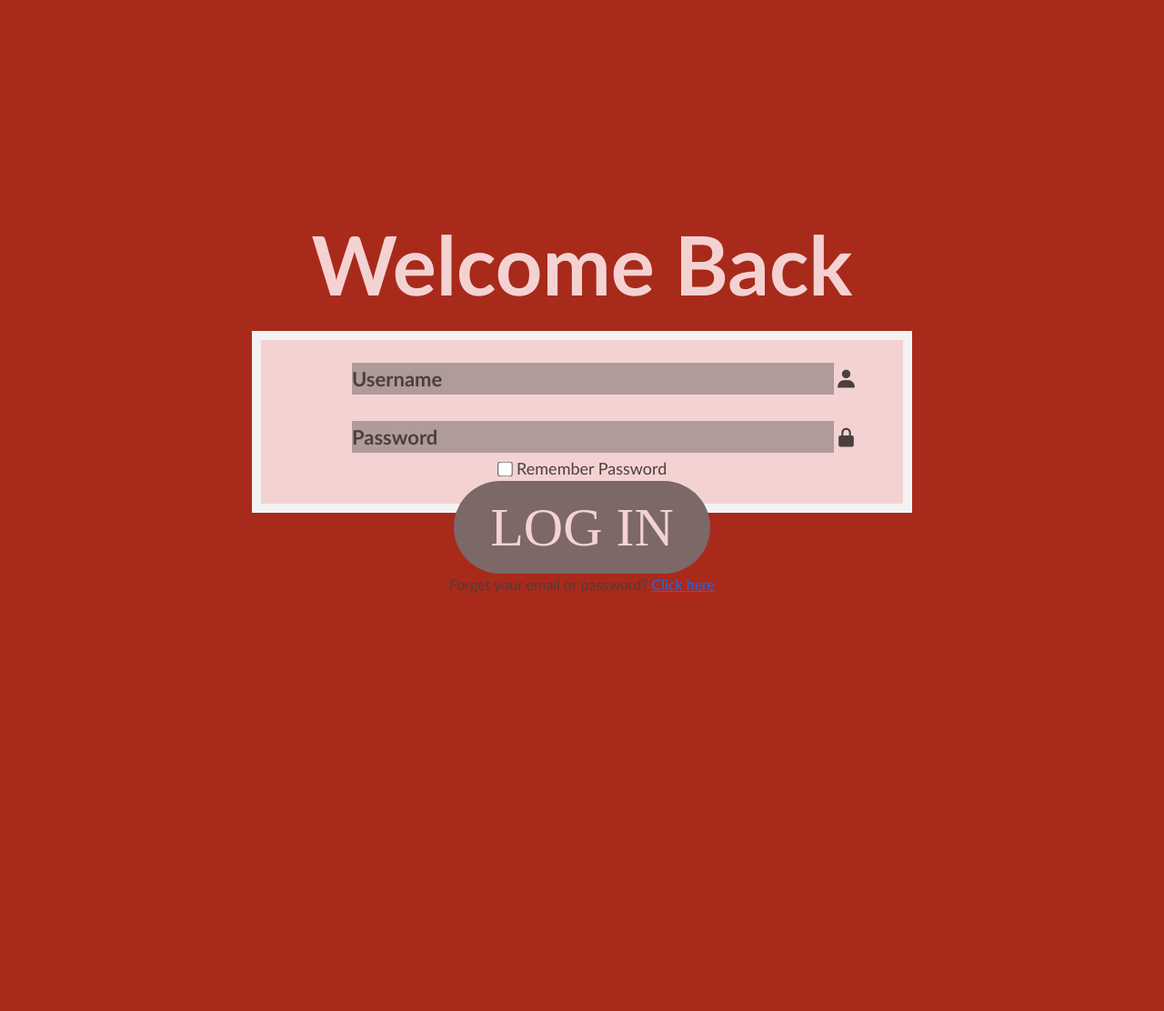
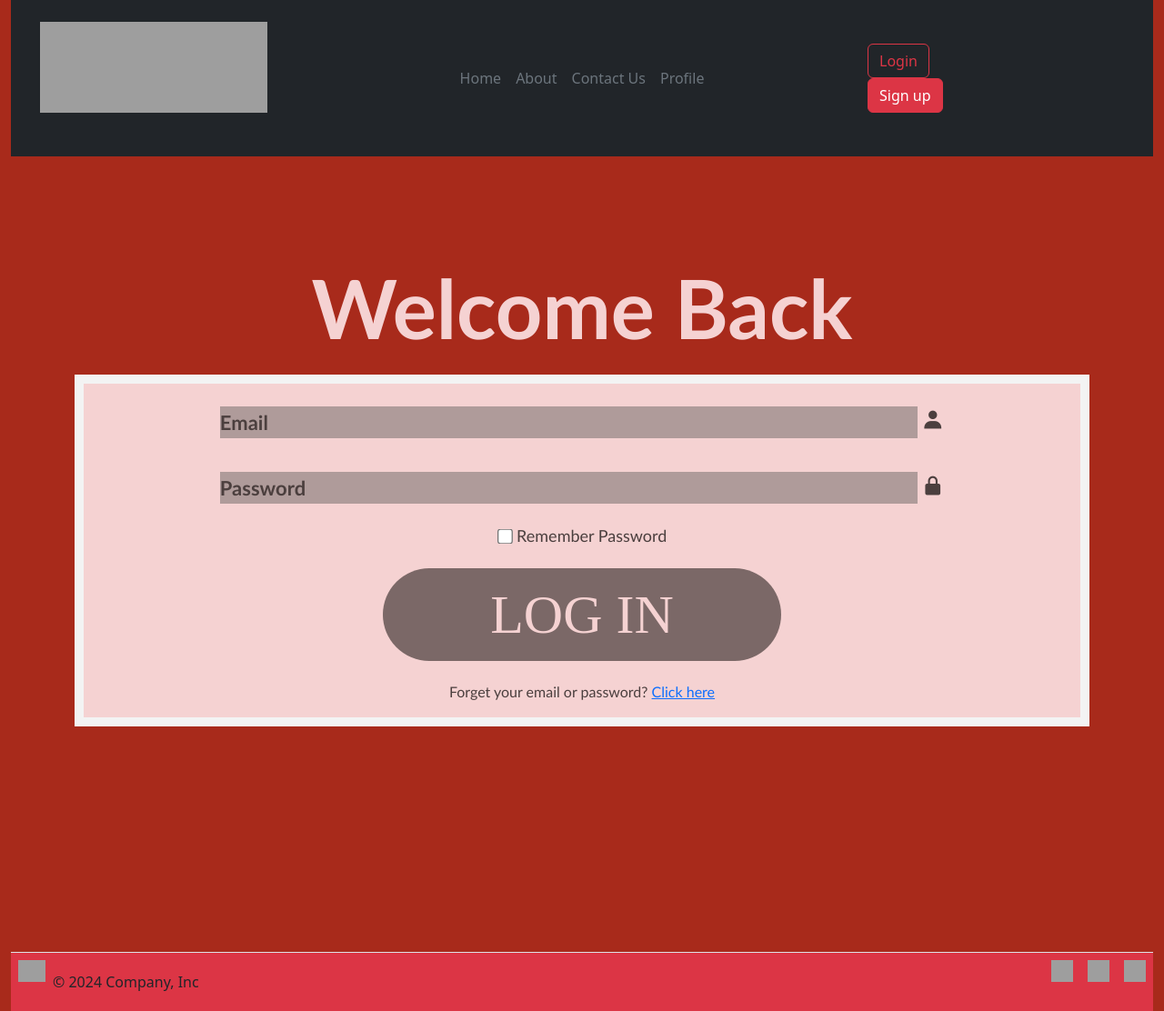
Before and after one commit to BenHoPrograms/SoftwareDevGroupProject, a PHP site: page /LoginPage.php in a window 1280 px wide. Shown: the whole page at 91% size. Before the commit the page ends 652 px from the top, so only its background shows below. Run offline with PHP 8.4, Linux system fonts and the light colour scheme; some web fonts are replaced; grey boxes are pictures that could not be loaded.

Commit message:
Login page styling updated sign up success message removed from signup view

```diff
--- a/LoginPage.css
+++ b/LoginPage.css
@@ -7,20 +7,21 @@
 }
 
 body {
-    display: flex;
     justify-content: center;
     align-items: center;
-    min-height: 100vh;
     background-color: #a82a1b;
 }
 
-.container {
-    width: 750px;
+.wrapper {
+    background-position: center;
     color: #4b3f3e;
     font-family: "Candara", sans-serif;
+    max-width: 100vw;
+    margin-bottom: 31vh;
+    margin-top: 10%;
 }
 
-.container h1 {
+.wrapper h1 {
     font-size: 90;
     font-weight: bold;
     color: #f5d2d2;
@@ -28,20 +29,17 @@ body {
     margin-bottom: 20;
 }
 
-.container .box {
+.wrapper .box {
+    text-align: center;
     background-color: #f5d2d2;
-    width: 100%;
-    height: 25%;
+    width:100%;
     display:inline-block;
     border:10px solid #f3f3f3;
-    margin:0;
 }
 
-.container .input-box {
-    position: relative;
+.wrapper .input-box {
     width: 100%;
     height: 50px;
-    margin-left: 100;
     transform: translateY(50%);
     margin-bottom: 2%;
 }
@@ -49,7 +47,7 @@ body {
 .input-box input {
     font-family: "Candara", sans-serif;
     font-weight: bold;
-    width: 75%;
+    width: 70%;
     height: 70%;
     background-color: #af9b9a;
     color: black;
@@ -62,17 +60,17 @@ body {
 }
 
 .input-box i {
-    position: absolute;
-    right: 150px;
-    top: 25%;
-    transform: translateY(-30%);
+    top: 10vh;
+    right: 80vw;
     font-size: 25;
 }
 
-.container .remember-password {
+.wrapper .remember-password {
     position: relative;
     text-align: center;
     font-size: 18;
+    margin-bottom: 2%;
+    margin-top: 3%;
 }
 
 .remember-password input[type="checkbox"] {
@@ -80,22 +78,21 @@ body {
     transform: translateY(15%);
 }
 
-.container .forgot {
+.wrapper .forgot {
     position: relative;
     text-align: center;
     font-size: 16;
 }
 
-.container .btn {
+.wrapper .btn {
     cursor: pointer;
     font-family: 'Times New Roman', Times, serif;
     color: #f5d2d2;
     border: none;
     outline: none;
-    background: #7b6867
-    ;
-    margin-left: 30%;
+    background: #7b6867;
     width: 40%;
     border-radius: 100px;
     font-size: 60;
-}
+    margin-bottom: 2%;
+    }
--- a/LoginPage.php
+++ b/LoginPage.php
@@ -10,13 +10,43 @@
 
 <body>
 
+<!-- Header-->
+<div class="container-fluid">
+        <div class="header">
+            <header class="d-flex flex-wrap align-items-center justify-content-center justify-content-md-between py-4 bg-dark">
+
+            <!-- Image -->
+            <a href="/" class="d-flex align-items-center col-md-3 mb-2 mb-md-0 text-dark text-decoration-none">
+                <img class="d-block mx-auto mb-4" src="https://picsum.photos/800/800" alt="" width="250" height="100">
+            </a>
+
+            <!--Titles -->
+            <ul class="nav col-12 col-md-auto mb-2 justify-content-center mb-md-0">
+                <li><a href="index.php" class="nav-link px-2 link-secondary">Home</a></li>
+                <li><a href="/about.html" class="nav-link px-2 link-secondary">About</a></li>
+                <li><a href="/contact.html" class="nav-link px-2 link-secondary">Contact Us</a></li>
+                <li><a href="/dashboard.html" class="nav-link px-2 link-secondary">Profile</a></li>
+            </ul>
+
+                <!-- Sign Up -->
+            <div class="col-md-3">
+                <button type="button" class="btn btn-outline-danger me-2">Login</button>
+                <form action="includes/index.inc.php" method="post">
+                    <button type="submit" class="btn btn-danger" name="signupButton">Sign up</button>
+                </form>
+            </div>
+            </header>
+        </div>
+    </div>
+
     <div class="container">
+        <div class="wrapper">
             <form action="">
                 <h1>Welcome Back</h1>
 
                 <div class="box">
                     <div class="input-box">
-                <input type="text" placeholder="Username">
+                        <input type="text" placeholder="Email">
                         <i class='bx bxs-user'></i>
                     </div>
 
@@ -41,8 +71,28 @@
                         </p>
                     </div>
                 </div>
+            </form>
+        </div>
+    </div>
 
-    </form>
+        <!-- Footer -->
+    <div class="container-fluid">
+        <div class="footer">
+            <footer class="d-flex flex-wrap justify-content-between align-items-center border-top bg-danger py-2 px-2">
+            <div class="col-md-4 d-flex align-items-center">
+                <a href="/" class="mb-3 me-2 mb-md-0 text-body-secondary text-decoration-none lh-1">
+                    <img class="d-block mx-auto mb-4" src="https://picsum.photos/800/800" alt="" width="30" height="24">
+                </a>
+                <span class="mb-3 mb-md-0 text-body-secondary">© 2024 Company, Inc</span>
+            </div>
+
+            <ul class="nav col-md-4 justify-content-end list-unstyled d-flex">
+                <li class="ms-3"><a class="text-body-secondary" href="#"><img class="d-block mx-auto mb-4" src="https://picsum.photos/800/800" alt="" width="24" height="24"></a></li>
+                <li class="ms-3"><a class="text-body-secondary" href="#"><img class="d-block mx-auto mb-4" src="https://picsum.photos/800/800" alt="" width="24" height="24"></a></li>
+                <li class="ms-3"><a class="text-body-secondary" href="#"><img class="d-block mx-auto mb-4" src="https://picsum.photos/800/800" alt="" width="24" height="24"></a></li>
+            </ul>
+            </footer>
+        </div>
     </div>
 
 </body>
```
Also changed, not shown: Includes/index.inc.php (+8 -0 lines), Includes/signup_view.inc.php (+0 -9 lines). Lines whose indentation alone changed are shown as unchanged.
